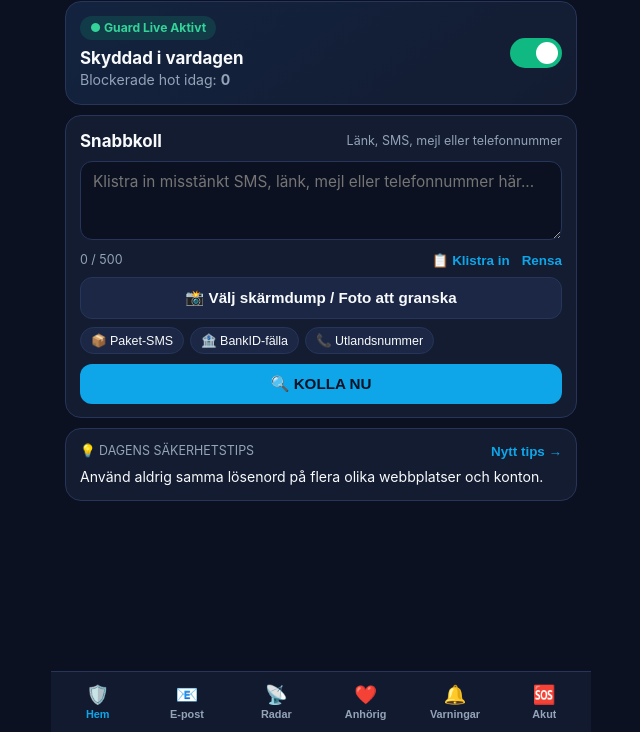
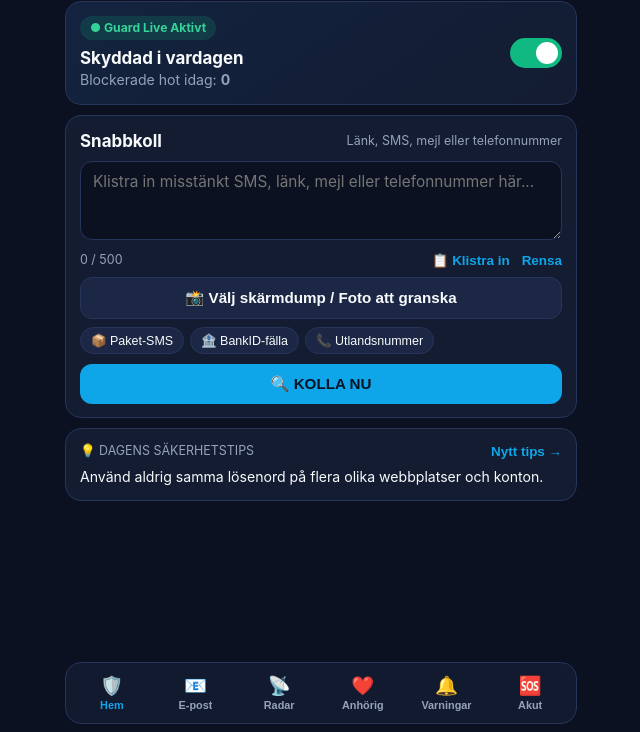
Before and after one commit to OskarJ1993/kollad, a plain HTML site: page index.html in a window 1280 px wide. Shown: the part 68-800 px from the top of the page, without its empty margins (319-959 px from the left). Drawn offline with Linux system fonts and the light colour scheme; no server answers.

Commit message:
Update bottom navigation styles and padding

```diff
--- a/style.css
+++ b/style.css
@@ -44,7 +44,7 @@ html, body {
   display: flex;
   flex-direction: column;
   padding-top: env(safe-area-inset-top);
-  padding-bottom: calc(78px + env(safe-area-inset-bottom));
+  padding-bottom: calc(88px + env(safe-area-inset-bottom));
 }
 
 /* TOPBAR */
@@ -523,21 +523,21 @@ textarea:focus, input:focus {
   font-size: 0.92rem;
 }
 
-/* BOTTOM NAV (6 FLIKAR) */
+/* BOTTOM NAV (6 FLIKAR – LINJERAD MED KORTEN) */
 .bottom-nav {
   position: fixed;
-  bottom: 0;
-  left: 0;
-  right: 0;
+  bottom: calc(8px + env(safe-area-inset-bottom));
+  left: 14px;
+  right: 14px;
   margin: 0 auto;
-  width: 100%;
-  max-width: 540px;
+  max-width: calc(540px - 28px);
   background: rgba(19, 28, 49, 0.96);
   backdrop-filter: blur(12px);
-  border-top: 1px solid var(--border);
+  border: 1px solid var(--border);
+  border-radius: var(--radius);
   display: grid;
   grid-template-columns: repeat(6, 1fr);
-  padding: 6px 2px calc(6px + env(safe-area-inset-bottom));
+  padding: 6px 4px;
   z-index: 30;
 }
 
```
